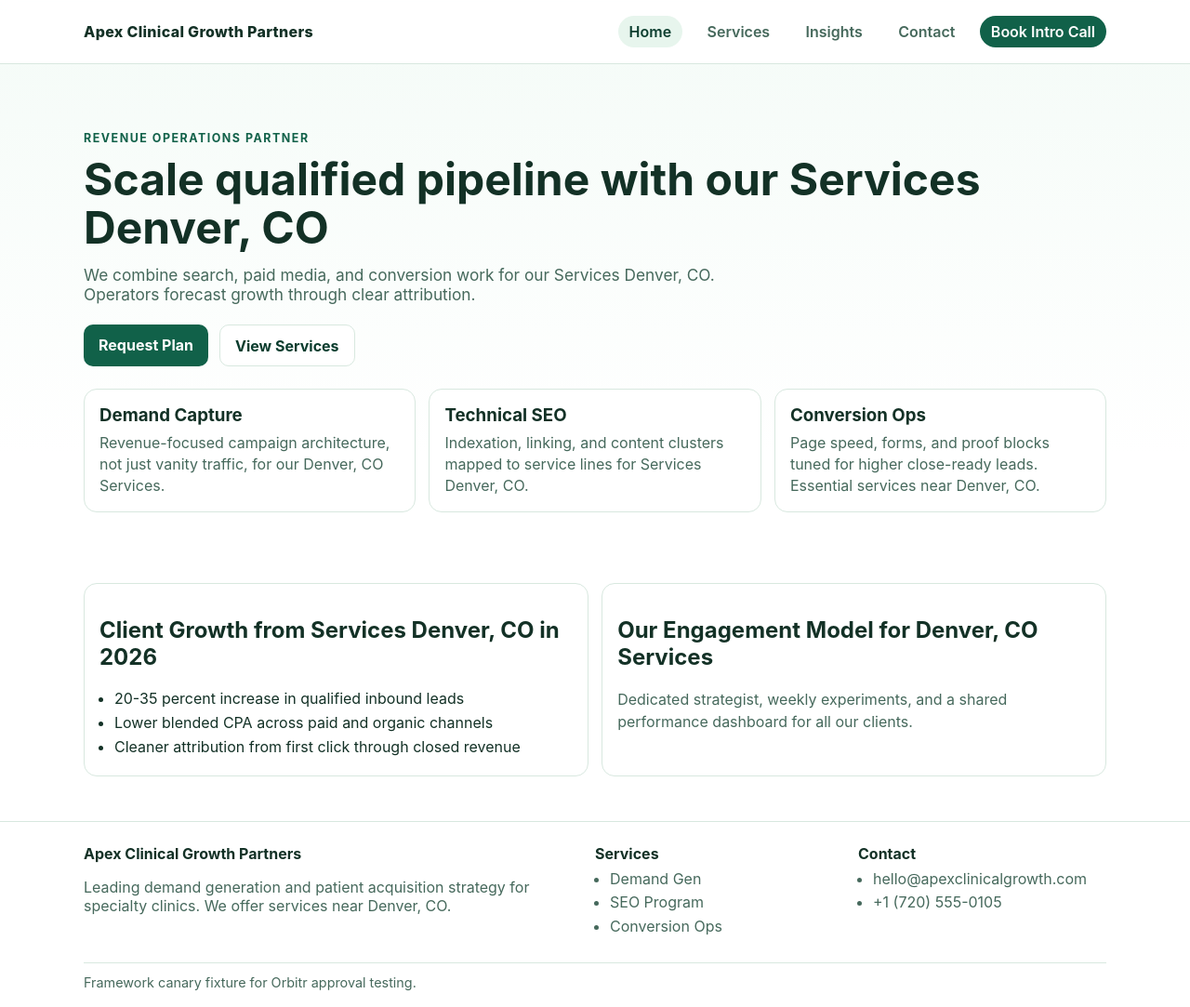
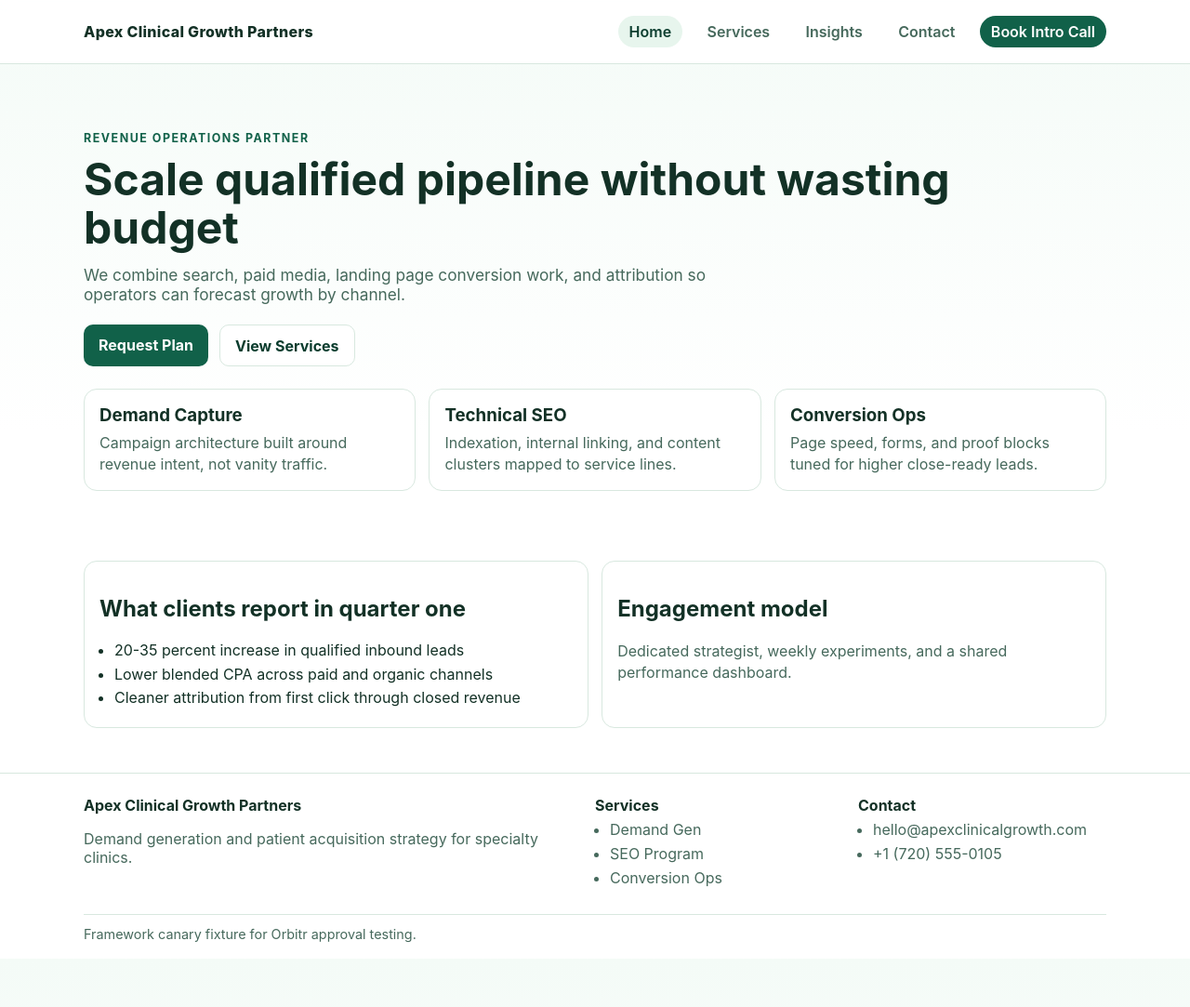
Before and after one commit to prjctlphbt/orbitr-canary-angular-20260228, a Jekyll site: the page index.html, which Jekyll copies as it is, in a window 1280 px wide and 1083 px high. Shown: the whole window at 93% size. Built offline with Jekyll 4.4.1, drawn with Linux system fonts in a browser that asks for light colours.

Commit message:
Rollback: Revert changes to index.html

```diff
--- a/index.html
+++ b/index.html
@@ -1,47 +1,57 @@
-<!DOCTYPE html>
-
+<!doctype html>
 <html lang="en">
   <head>
-<meta charset="utf-8"/>
-<meta content="width=device-width, initial-scale=1.0" name="viewport"/>
-<meta content="Apex Clinical Growth Partners delivers top digital marketing Services Denver, CO. We scale qualified pipeline for local operators with accountable growth strategies. Find our services near Denver, CO." name="description"/>
-<title>Apex Clinical Growth Partners | Services Denver, CO</title>
-<link href="https://orbitr-canary-angular-20260228.pages.dev/" rel="canonical"/>
-<link href="/assets/styles.css" rel="stylesheet">
-</link></head>
+    <meta charset="UTF-8" />
+    <meta name="viewport" content="width=device-width, initial-scale=1.0" />
+    <meta name="description" content="Apex Clinical Growth Partners helps local service operators scale qualified pipeline with accountable digital marketing." />
+    <title>Apex Clinical Growth Partners | Growth Marketing</title>
+    <link rel="canonical" href="https://orbitr-canary-angular-20260228.pages.dev/">
+    <link rel="stylesheet" href="/assets/styles.css" />
+<script type="application/ld+json">
+{
+  "@context": "https://schema.org",
+  "@type": "AutoRepair",
+  "name": "Orbitr Canary Angular 20260228",
+  "url": "https://orbitr-canary-angular-20260228.pages.dev",
+  "telephone": "(720) 555-0105"
+}
+</script>
+</head>
   <body>
-<app-root data-framework="angular" ng-version="17.3.0">
+
+<app-root ng-version="17.3.0" data-framework="angular">
     <header>
       <div class="container navbar">
         <a class="brand" href="/">Apex Clinical Growth Partners</a>
-<button aria-label="Open menu" class="nav-toggle" data-nav-toggle="" type="button">Menu</button>
-<nav aria-label="Primary" class="nav-links" data-nav-links="" data-open="false">
-<a aria-current="page" href="/">Home</a>
-<a href="/services/">Services</a>
-<a href="/blog/insights/">Insights</a>
-<a href="/contact/">Contact</a>
+        <button class="nav-toggle" type="button" data-nav-toggle aria-label="Open menu">Menu</button>
+        <nav class="nav-links" data-nav-links data-open="false" aria-label="Primary">
+          <a href="/" aria-current="page">Home</a>
+          <a href="/services/" >Services</a>
+          <a href="/blog/insights/" >Insights</a>
+          <a href="/contact/" >Contact</a>
           <a class="cta" href="/contact/">Book Intro Call</a>
         </nav>
       </div>
     </header>
     <main class="container">
+
       <section class="hero">
         <span class="kicker">Revenue Operations Partner</span>
-<h1>Scale qualified pipeline with our Services Denver, CO</h1>
-<p class="subhead">We combine search, paid media, and conversion work for our Services Denver, CO. Operators forecast growth through clear attribution.</p>
+        <h1>Scale qualified pipeline without wasting budget</h1>
+        <p class="subhead">We combine search, paid media, landing page conversion work, and attribution so operators can forecast growth by channel.</p>
         <div class="actions">
           <a class="btn primary" href="/contact/">Request Plan</a>
           <a class="btn ghost" href="/services/">View Services</a>
         </div>
         <div class="grid">
-<article class="card"><h3>Demand Capture</h3><p>Revenue-focused campaign architecture, not just vanity traffic, for our Denver, CO Services.</p></article>
-<article class="card"><h3>Technical SEO</h3><p>Indexation, linking, and content clusters mapped to service lines for Services Denver, CO.</p></article>
-<article class="card"><h3>Conversion Ops</h3><p>Page speed, forms, and proof blocks tuned for higher close-ready leads. Essential services near Denver, CO.</p></article>
+          <article class="card"><h3>Demand Capture</h3><p>Campaign architecture built around revenue intent, not vanity traffic.</p></article>
+          <article class="card"><h3>Technical SEO</h3><p>Indexation, internal linking, and content clusters mapped to service lines.</p></article>
+          <article class="card"><h3>Conversion Ops</h3><p>Page speed, forms, and proof blocks tuned for higher close-ready leads.</p></article>
         </div>
       </section>
       <section class="section">
         <article class="card">
-<h2>Client Growth from Services Denver, CO in 2026</h2>
+          <h2>What clients report in quarter one</h2>
           <ul>
             <li>20-35 percent increase in qualified inbound leads</li>
             <li>Lower blended CPA across paid and organic channels</li>
@@ -49,8 +59,8 @@
           </ul>
         </article>
         <article class="card">
-<h2>Our Engagement Model for Denver, CO Services</h2>
-<p>Dedicated strategist, weekly experiments, and a shared performance dashboard for all our clients.</p>
+          <h2>Engagement model</h2>
+          <p>Dedicated strategist, weekly experiments, and a shared performance dashboard.</p>
         </article>
       </section>
     </main>
@@ -58,7 +68,7 @@
       <div class="container footer-grid">
         <div>
           <strong>Apex Clinical Growth Partners</strong>
-<p>Leading demand generation and patient acquisition strategy for specialty clinics. We offer services near Denver, CO.</p>
+          <p>Demand generation and patient acquisition strategy for specialty clinics.</p>
         </div>
         <div>
           <strong>Services</strong>
@@ -79,5 +89,6 @@
       <div class="container small-note">Framework canary fixture for Orbitr approval testing.</div>
     </footer>
 </app-root>
+    <script src="/assets/site.js"></script>
   </body>
 </html>
```
Lines whose indentation alone changed are shown as unchanged.
